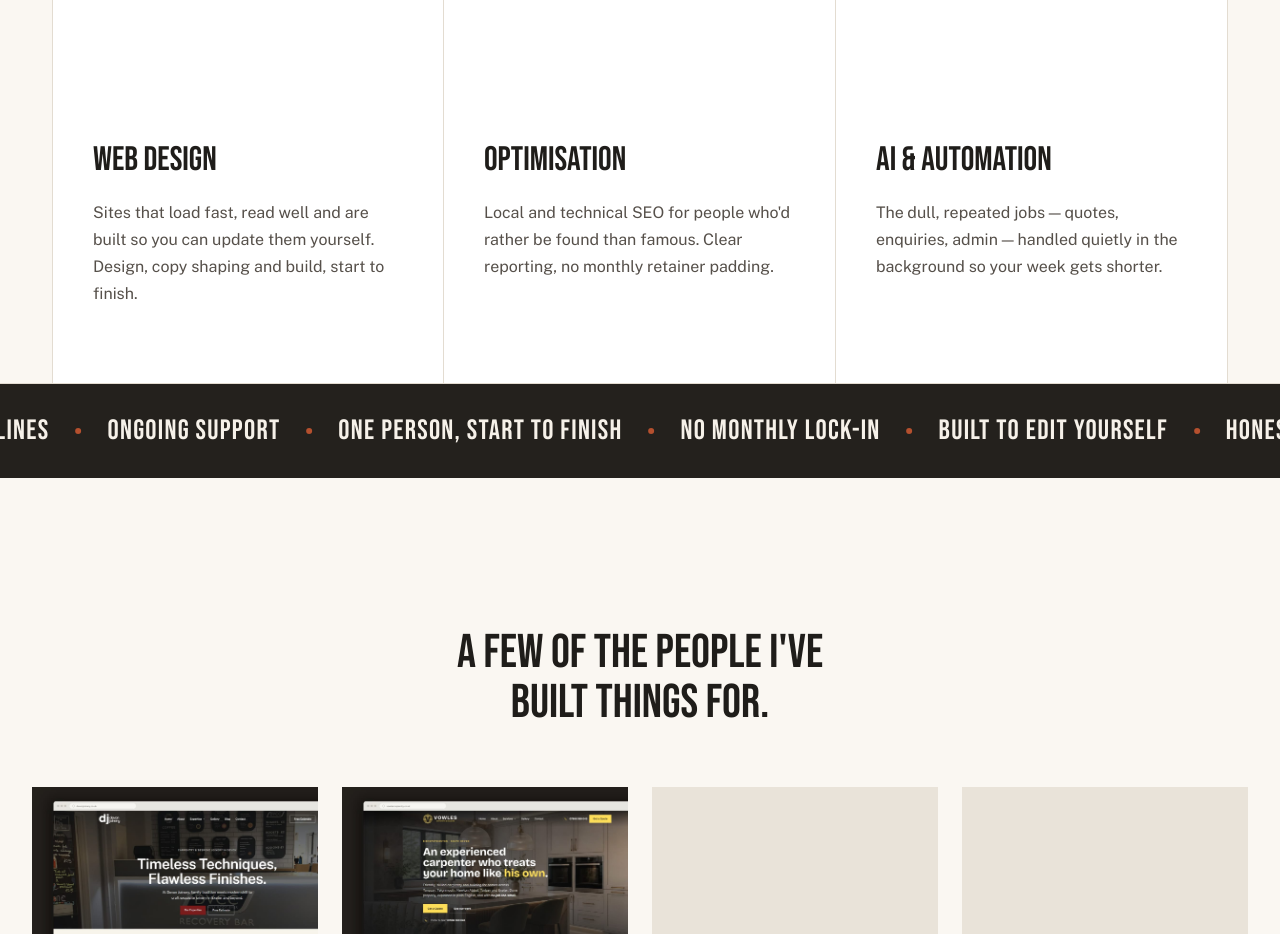
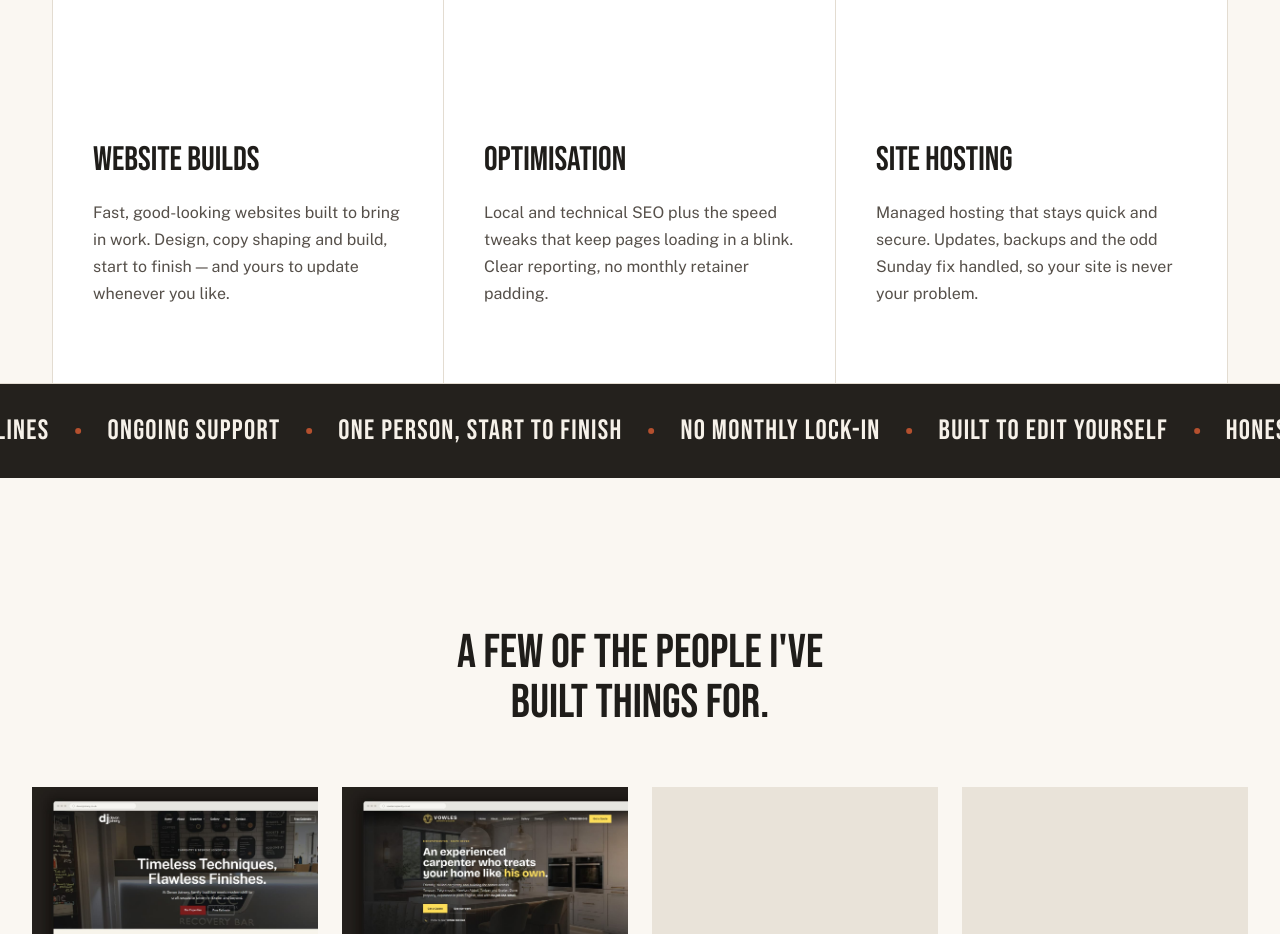
Before and after one commit to tangobrown/tango-site, a Next.js app: page / in a window 1280 px wide. Shown: the part 1320-2254 px from the top of the page. Built offline with nearby package versions, Linux system fonts and the light colour scheme.

Commit message:
Rename services to Website Builds, Optimisation, Site Hosting with new copy

```diff
--- a/components/Services.tsx
+++ b/components/Services.tsx
@@ -2,18 +2,18 @@ type Service = { title: string; body: string; iconSrc: string };
 
 const services: Service[] = [
   {
-    title: "Web design",
-    body: "Sites that load fast, read well and are built so you can update them yourself. Design, copy shaping and build, start to finish.",
+    title: "Website Builds",
+    body: "Fast, good-looking websites built to bring in work. Design, copy shaping and build, start to finish — and yours to update whenever you like.",
     iconSrc: "/icons/globe.webp",
   },
   {
     title: "Optimisation",
-    body: "Local and technical SEO for people who'd rather be found than famous. Clear reporting, no monthly retainer padding.",
+    body: "Local and technical SEO plus the speed tweaks that keep pages loading in a blink. Clear reporting, no monthly retainer padding.",
     iconSrc: "/icons/chart.webp",
   },
   {
-    title: "AI & automation",
-    body: "The dull, repeated jobs — quotes, enquiries, admin — handled quietly in the background so your week gets shorter.",
+    title: "Site Hosting",
+    body: "Managed hosting that stays quick and secure. Updates, backups and the odd Sunday fix handled, so your site is never your problem.",
     iconSrc: "/icons/layers.webp",
   },
 ];
```
